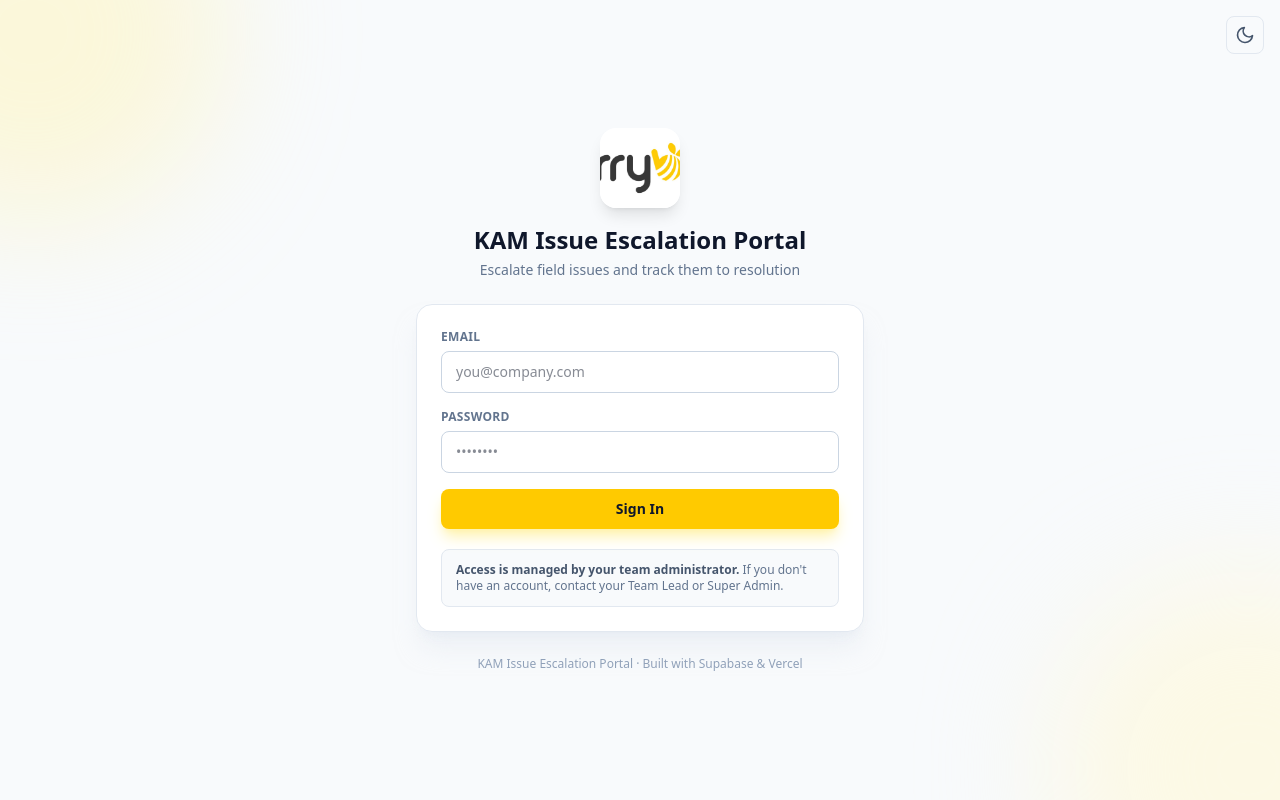
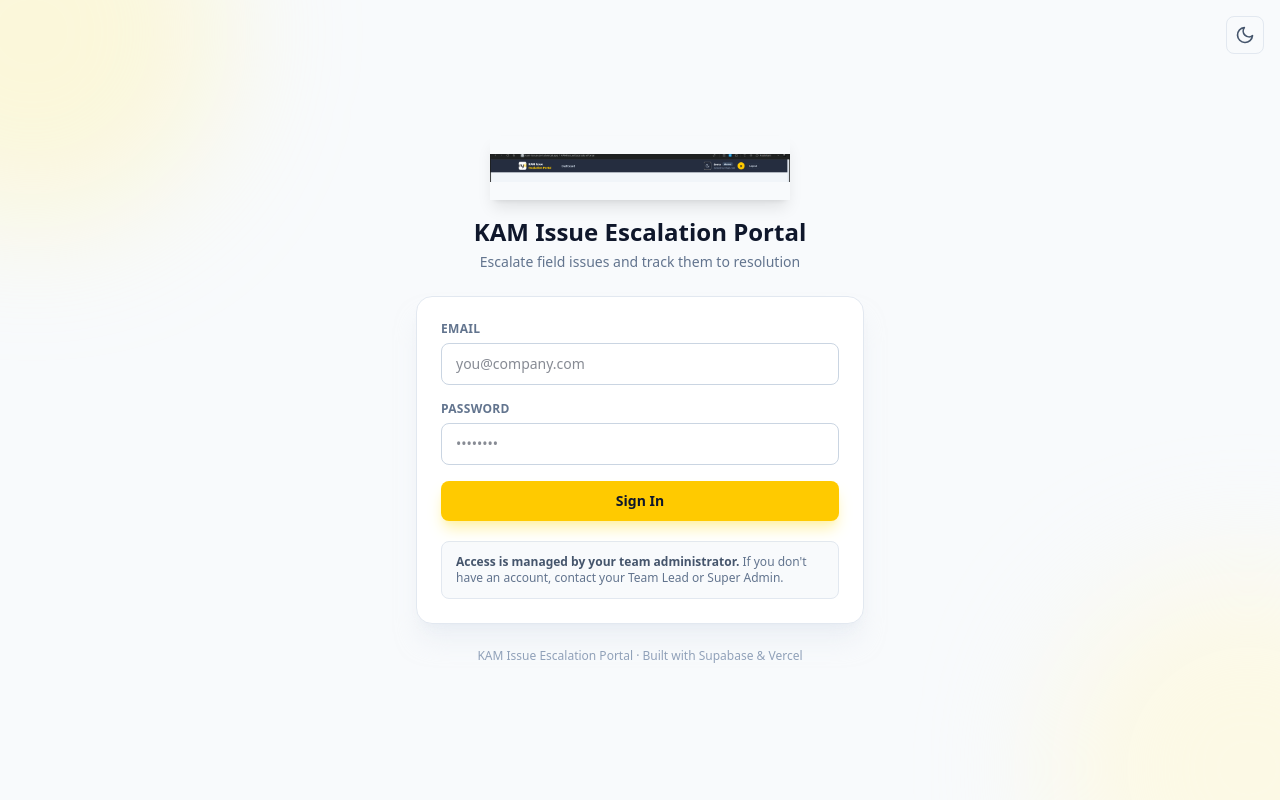
Before and after one commit to nuruzzamannahid-dot/Central-Issues-escalation-, a Next.js app: page /login in a window 1280 px wide. Built offline with nearby package versions, Linux system fonts and the light colour scheme; no server answers.

Commit message:
Fix logo display: use object-contain, full logo visible

```diff
--- a/app/login/page.tsx
+++ b/app/login/page.tsx
@@ -66,7 +66,7 @@ export default function LoginPage() {
 
       <div className="relative w-full max-w-md animate-fade-up">
         <div className="mb-6 flex flex-col items-center">
-          <img src="/logo.jpg" alt="Logo" className="h-20 w-20 rounded-2xl object-cover shadow-lg" />
+          <img src="/logo.png" alt="Logo" className="h-16 max-w-[300px] object-contain shadow-lg" />
           <h1 className="mt-4 text-2xl font-bold text-slate-900 dark:text-slate-100">
             KAM Issue Escalation Portal
           </h1>
--- a/components/Nav.tsx
+++ b/components/Nav.tsx
@@ -30,7 +30,7 @@ export default function Nav({
     <header className="sticky top-0 z-30 border-b border-slate-200 bg-white/90 backdrop-blur dark:border-slate-700 dark:bg-slate-900/90">
       <div className="mx-auto flex h-16 max-w-7xl items-center gap-6 px-4 sm:px-6">
         <Link href="/dashboard" className="flex items-center gap-2.5">
-          <img src="/logo.jpg" alt="Logo" className="h-10 w-10 rounded-lg object-cover" />
+          <img src="/logo.png" alt="Logo" className="h-7 max-w-[200px] object-contain" />
           <span className="text-[15px] font-bold leading-tight text-slate-900 dark:text-slate-100">
             KAM Issue
             <br />
```
Also changed, not shown: public/logo.jpg (deleted), public/logo.png (added).
